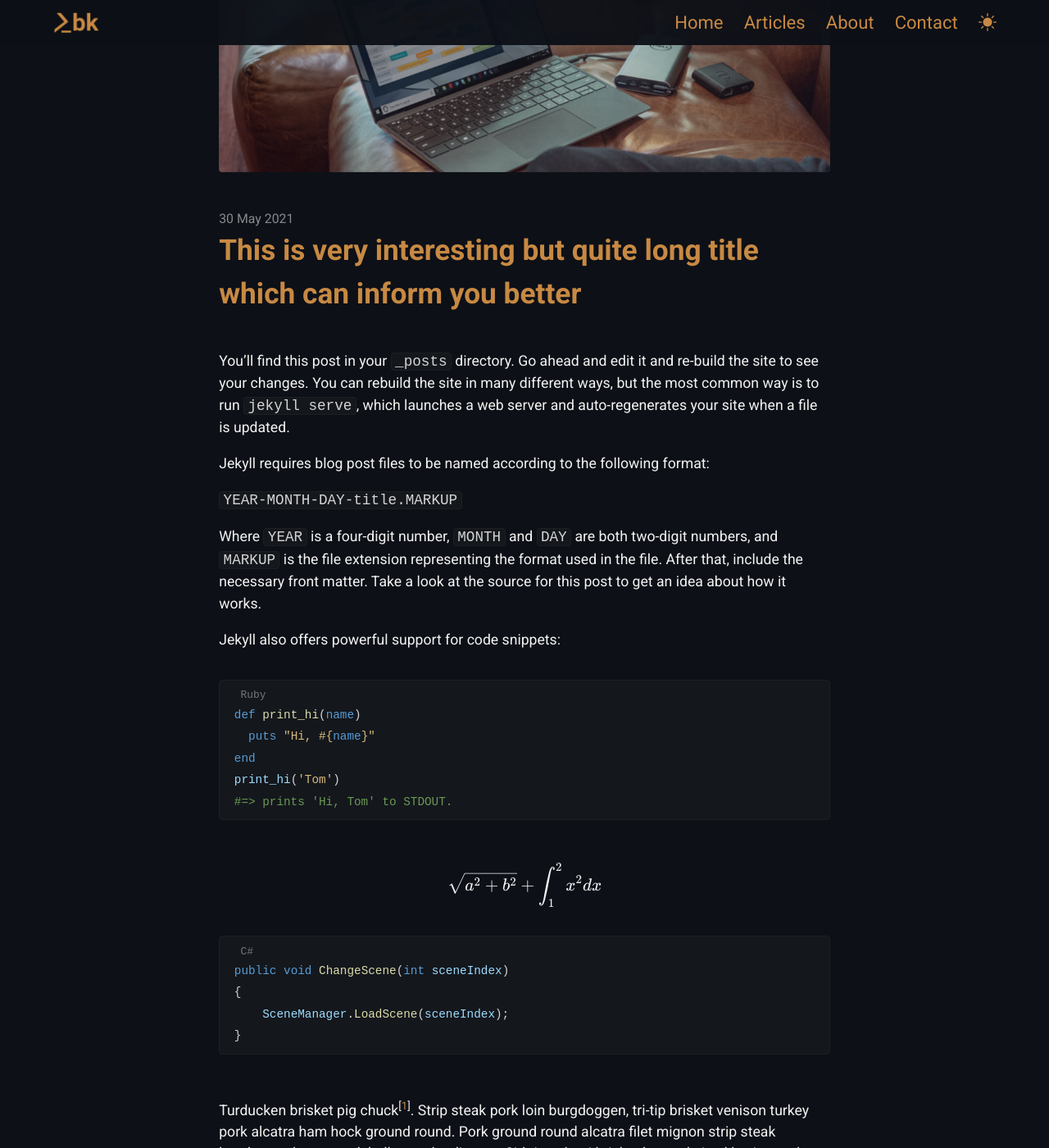
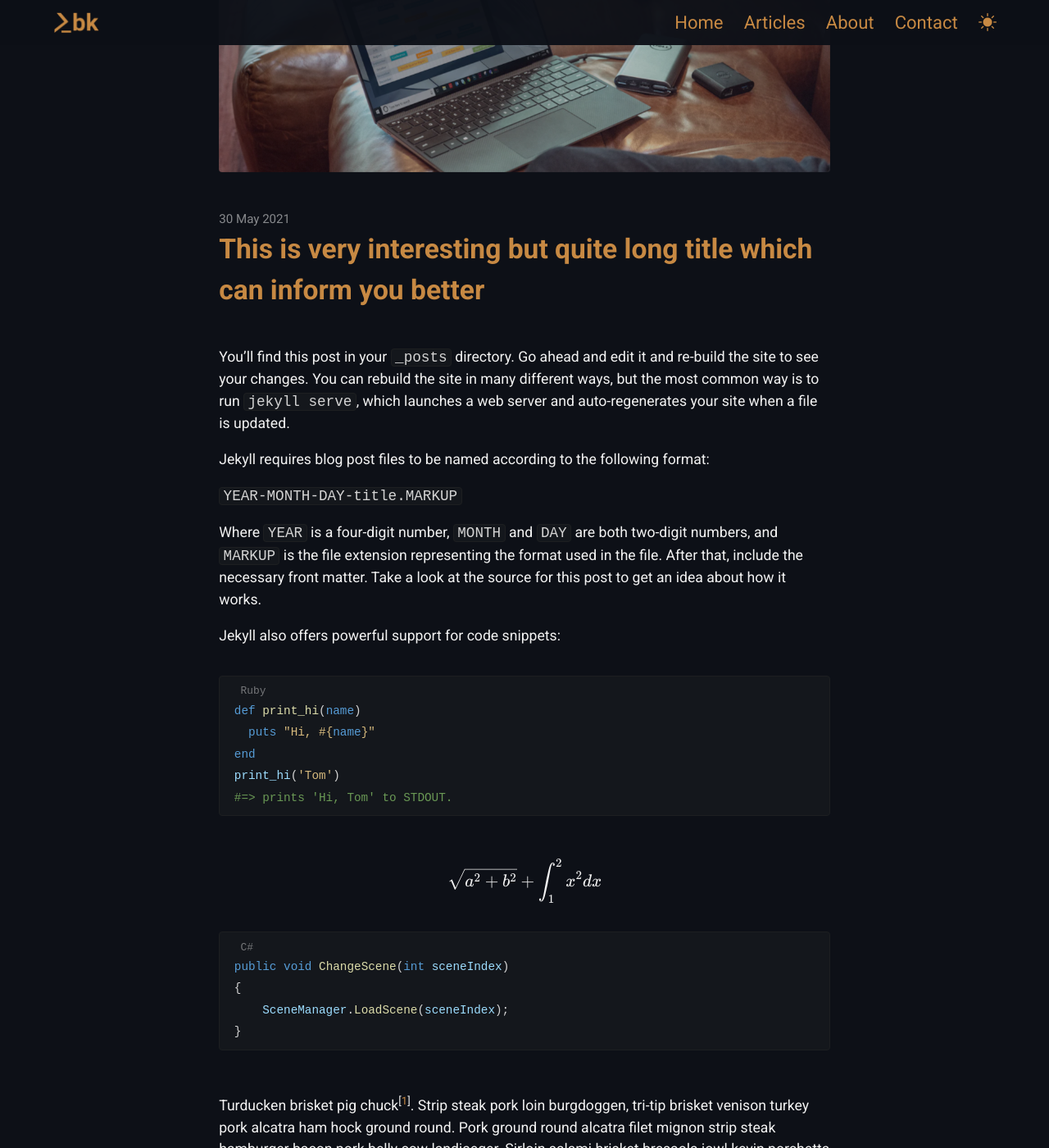
Before and after one commit to kbegiedza/kbegiedza.github.io, a Jekyll site: the page built from tutorials/_posts/2021-05-30-very-interesting-long-post.md, in a window 1280 px wide and 1400 px high, scrolled down 228 px. Shown: the whole window at 82% size. Built offline with Jekyll 4.4.1, drawn with Linux system fonts in a browser that asks for light colours; nearby versions of some CDN libraries; comment, search, counter and statistics services are not loaded.

Commit message:
font size++

```diff
--- a/_sass/theme-dark.scss
+++ b/_sass/theme-dark.scss
@@ -134,21 +134,21 @@
 
 @media (min-width: 768px) {
     .article-title-text {
-        font-size: 2em;
+        font-size: 2rem;
     }
 
     .article-title-sub-text {
-        font-size: 1.25em;
+        font-size: 1.25rem;
     }
 
     .article-title-date {
-        font-size: 0.9em;
+        font-size: 0.9rem;
     }
 }
 
 @media (min-width: 1408px) {
     .article-title-text {
-        font-size: 2.5em;
+        font-size: 2.5rem;
     }
 }
 
```
